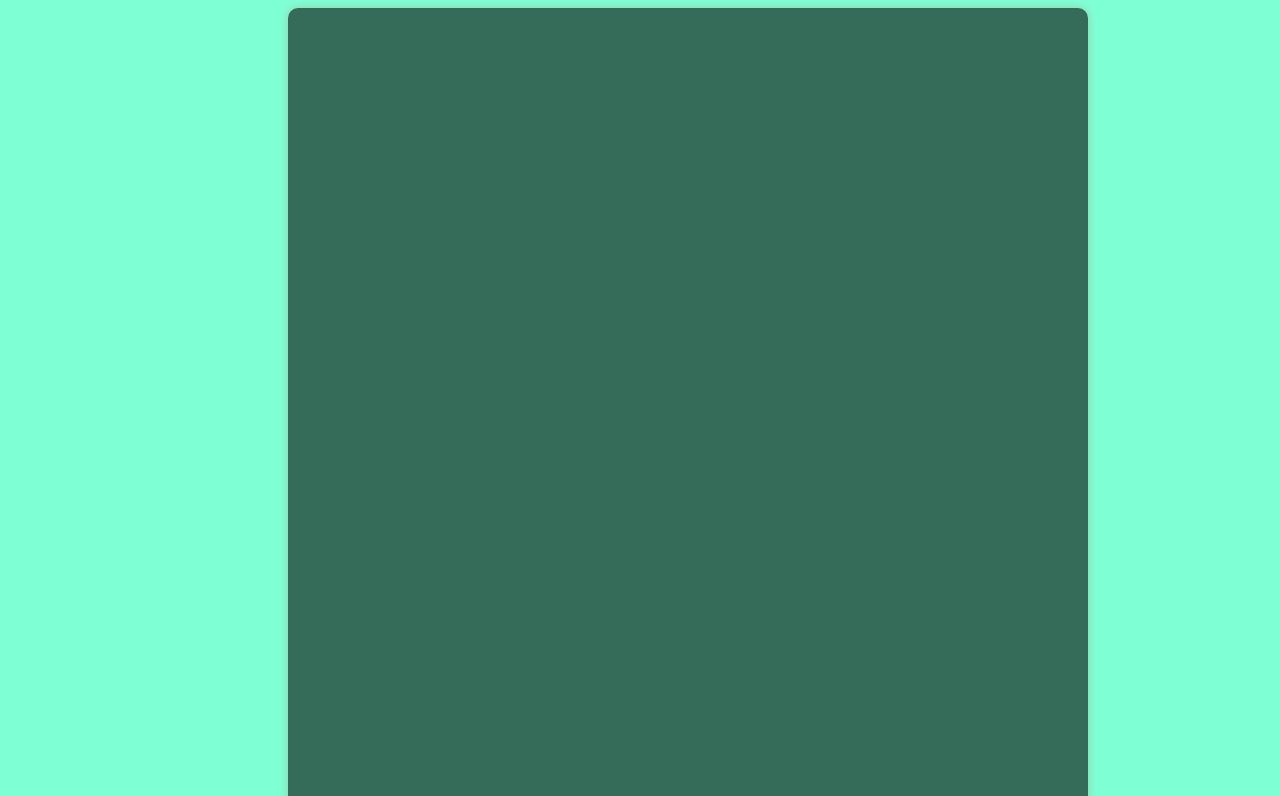
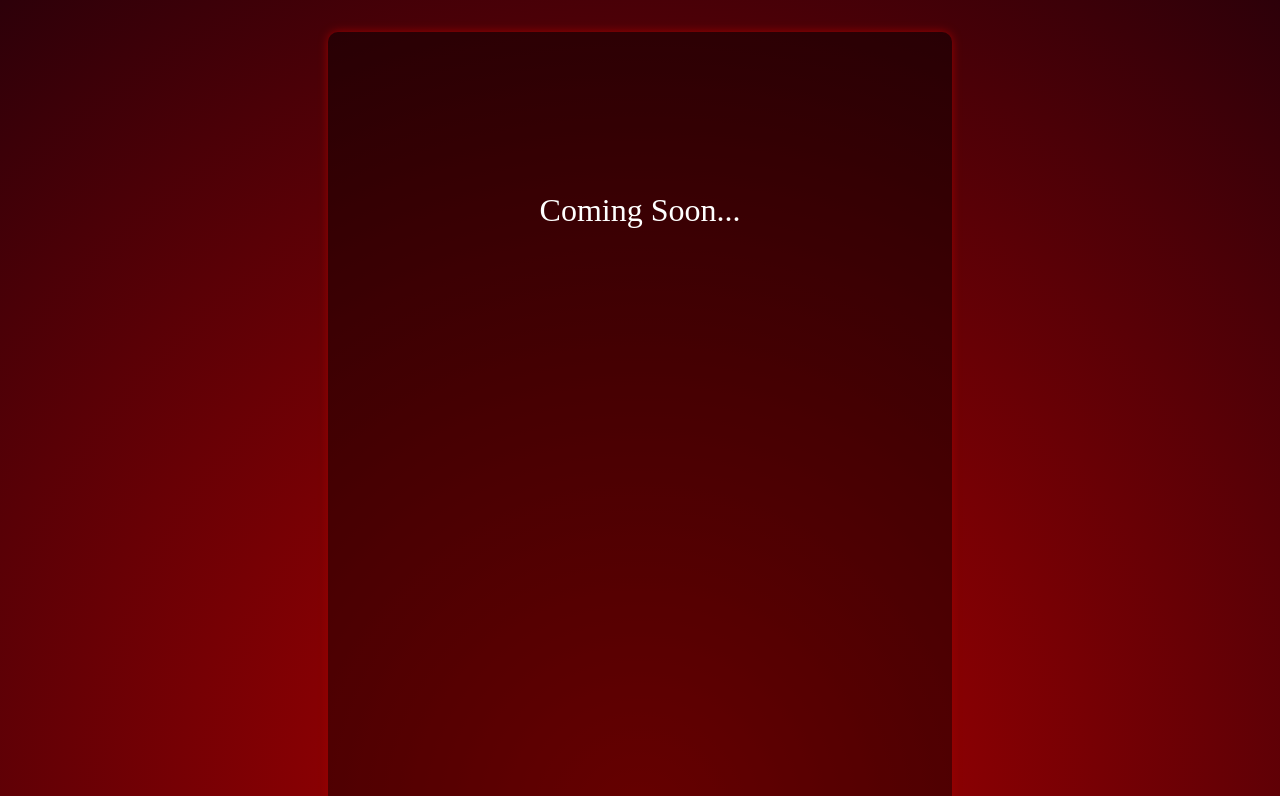
Before and after one commit to YorDev/YorDev.github.io, a plain HTML site: page src/index.html in a window 1280 px wide. Shown: the top 796 px of the page. Drawn offline with Linux system fonts and the light colour scheme.

Commit message:
Comming Soon...

```diff
--- a/src/index.html
+++ b/src/index.html
@@ -4,11 +4,11 @@
     <meta charset="UTF-8">
     <meta name="viewport" content="width=device-width, initial-scale=1.0">
     <link rel="stylesheet" href="style.css">
-    <title>Document</title>
+    <title>YorDev</title>
 </head>
 <body>
     <div class="user-card">
-
+        <p class="proximamente">Coming Soon...</p>
     </div>
 </body>
 </html>
--- a/src/style.css
+++ b/src/style.css
@@ -1,11 +1,19 @@
 body{
-    background-color: aquamarine;
+    background: rgb(177,0,0);
+    background: radial-gradient(circle, rgba(177,0,0,1) 0%, rgba(45,0,9,1) 100%);
 }
 
 .user-card{
-    background-color: rgba(0, 0, 0, 0.581);
+    background-color: rgba(0, 0, 0, 0.425);
     border-radius: 10px;
-    padding: 50vh;
-    margin: 0 35vh 0 35vh;
-    box-shadow: 0 0 10px 0 rgba(255, 0, 0, 0.2);
+    height: 200vh;
+    margin: 0 40vh 0 40vh;
+    box-shadow: 0 0 10px 0 rgb(155, 0, 0);
 }
+
+.proximamente{
+    color: white;
+    font-size: 2rem;
+    text-align: center;
+    padding-top: 20vh;
+}
```
